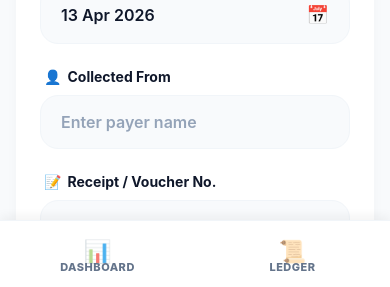
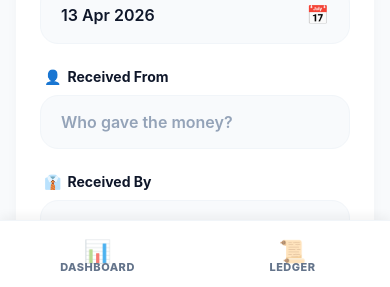
Before and after one commit to bugudiamshu/auditit-frontend, a React Native app: screen /TransactionEntry in a window 390 px wide. Shown: the part 554-841 px from the top of the page. Built offline with nearby package versions, Linux system fonts and the light colour scheme.

Commit message:
updated design

```diff
--- a/src/config/index.ts
+++ b/src/config/index.ts
@@ -1 +1 @@
-export const API_BASE_URL = 'http://192.168.0.210:8080/nitulabs/auditit/public/api';
+export const API_BASE_URL = 'http://192.168.31.148:8080/nitulabs/auditit/public/api';
--- a/src/hooks/useTransactionEntryForm.ts
+++ b/src/hooks/useTransactionEntryForm.ts
@@ -12,6 +12,7 @@ export type FormErrors = {
     amount?: string;
     transactionId?: string;
     personName?: string;
+    staffName?: string;
     general?: string;
 };
 
@@ -30,6 +31,7 @@ export const useTransactionEntryForm = (navigation: any, editItem?: any, orgCode
     const [paymentMode, setPaymentMode] = useState<PaymentMode>(editItem?.payment_mode || 'cash');
     const [transactionId, setTransactionId] = useState(editItem?.transaction_id || '');
     const [personName, setPersonName] = useState(editItem?.person_name || '');
+    const [staffName, setStaffName] = useState(editItem?.staff_name || '');
     const [amount, setAmount] = useState(editItem?.amount ? editItem.amount.toString() : '');
     const [remarks, setRemarks] = useState(editItem?.remarks || '');
     const [document, setDocument] = useState<Attachment | null>(null);
@@ -44,8 +46,12 @@ export const useTransactionEntryForm = (navigation: any, editItem?: any, orgCode
     const isEdit = !!editItem;
     const isLoading = isCreating || isUpdating;
 
-    const personLabel = type === 'income' ? 'Collected From' : 'Paid To';
-    const personPlaceholder = type === 'income' ? 'Enter payer name' : 'Enter recipient name';
+    const externalLabel = type === 'income' ? 'Received From' : 'Paid To';
+    const externalPlaceholder = type === 'income' ? 'Who gave the money?' : 'Who received the money?';
+
+    const internalLabel = type === 'income' ? 'Received By' : 'Paid By';
+    const internalPlaceholder = type === 'income' ? 'Who collected the cash?' : 'Who made the payment?';
+
     const amountHint = type === 'income' ? 'Amount received' : 'Amount paid out';
     const amountValue = (() => {
         const parsed = Number.parseFloat(amount);
@@ -62,7 +68,11 @@ export const useTransactionEntryForm = (navigation: any, editItem?: any, orgCode
         }
 
         if (!personName.trim()) {
-            nextErrors.personName = `${personLabel} is required.`;
+            nextErrors.personName = `${externalLabel} is required.`;
+        }
+
+        if (!staffName.trim()) {
+            nextErrors.staffName = `${internalLabel} is required.`;
         }
 
         if (paymentMode === 'online' && !transactionId.trim()) {
@@ -96,9 +106,17 @@ export const useTransactionEntryForm = (navigation: any, editItem?: any, orgCode
 
             if (field === 'personName') {
                 if (!value.trim()) {
-                    next.personName = `${personLabel} is required.`;
+                    next.personName = `${externalLabel} is required.`;
                 } else {
                     delete next.personName;
+                }
+            }
+
+            if (field === 'staffName') {
+                if (!value.trim()) {
+                    next.staffName = `${internalLabel} is required.`;
+                } else {
+                    delete next.staffName;
                 }
             }
 
@@ -111,7 +129,7 @@ export const useTransactionEntryForm = (navigation: any, editItem?: any, orgCode
             }
 
             next.general =
-                next.amount || next.personName || next.transactionId
+                next.amount || next.personName || next.staffName || next.transactionId
                     ? 'Please fix the highlighted fields before submitting.'
                     : undefined;
 
@@ -242,6 +260,7 @@ export const useTransactionEntryForm = (navigation: any, editItem?: any, orgCode
             formData.append('amount', amountValue);
             formData.append('payment_mode', paymentMode);
             formData.append('person_name', personName.trim());
+            formData.append('staff_name', staffName.trim());
 
             if (referenceNo.trim()) formData.append('reference_no', referenceNo.trim());
             if (paymentMode === 'online' && transactionId.trim()) formData.append('transaction_id', transactionId.trim());
@@ -282,13 +301,16 @@ export const useTransactionEntryForm = (navigation: any, editItem?: any, orgCode
         paymentMode,
         transactionId,
         personName,
+        staffName,
         amount,
         remarks,
         document,
         errors,
         isLoading,
-        personLabel,
-        personPlaceholder,
+        externalLabel,
+        externalPlaceholder,
+        internalLabel,
+        internalPlaceholder,
         amountHint,
         amountValue,
         showUploadChoice,
@@ -297,6 +319,7 @@ export const useTransactionEntryForm = (navigation: any, editItem?: any, orgCode
         setReferenceNo,
         setTransactionId,
         setPersonName,
+        setStaffName,
         setAmount,
         setRemarks,
         pickDocument,
--- a/src/screens/TransactionDetailScreen/TransactionDetailScreen.tsx
+++ b/src/screens/TransactionDetailScreen/TransactionDetailScreen.tsx
@@ -133,8 +133,16 @@ const TransactionDetailScreen = ({route, navigation}: any) => {
                     {/* DETAILS */}
                     <View style={styles.detailsCard}>
                         <View style={styles.detailRow}>
-                            <Text style={styles.detailLabel}>Recipient / Person</Text>
+                            <Text style={styles.detailLabel}>
+                                {transaction.type === 'income' ? 'Received From' : 'Paid To'}
+                            </Text>
                             <Text style={styles.detailValue}>{transaction.person_name}</Text>
+                        </View>
+                        <View style={styles.detailRow}>
+                            <Text style={styles.detailLabel}>
+                                {transaction.type === 'income' ? 'Received By' : 'Paid By'}
+                            </Text>
+                            <Text style={styles.detailValue}>{transaction.staff_name || 'Not recorded'}</Text>
                         </View>
                         <View style={styles.detailRow}>
                             <Text style={styles.detailLabel}>Transaction Type</Text>
--- a/src/screens/TransactionEntryScreen/TransactionEntryScreen.tsx
+++ b/src/screens/TransactionEntryScreen/TransactionEntryScreen.tsx
@@ -117,11 +117,11 @@ const TransactionEntryScreen = ({navigation, route}: any) => {
                             <View style={styles.inputGroup}>
                                 <View style={styles.labelRow}>
                                     <Text style={styles.labelIcon}>👤</Text>
-                                    <Text style={styles.label}>{form.personLabel}</Text>
+                                    <Text style={styles.label}>{form.externalLabel}</Text>
                                 </View>
                                 <TextInput
                                     style={styles.textInput}
-                                    placeholder={form.personPlaceholder}
+                                    placeholder={form.externalPlaceholder}
                                     placeholderTextColor={theme.colors.textMuted}
                                     value={form.personName}
                                     onChangeText={val => {
@@ -130,6 +130,24 @@ const TransactionEntryScreen = ({navigation, route}: any) => {
                                     }}
                                 />
                                 <FieldErrorText error={form.errors.personName} />
+                            </View>
+
+                            <View style={styles.inputGroup}>
+                                <View style={styles.labelRow}>
+                                    <Text style={styles.labelIcon}>👔</Text>
+                                    <Text style={styles.label}>{form.internalLabel}</Text>
+                                </View>
+                                <TextInput
+                                    style={styles.textInput}
+                                    placeholder={form.internalPlaceholder}
+                                    placeholderTextColor={theme.colors.textMuted}
+                                    value={form.staffName}
+                                    onChangeText={val => {
+                                        form.setStaffName(val);
+                                        form.updateFieldError('staffName', val);
+                                    }}
+                                />
+                                <FieldErrorText error={form.errors.staffName} />
                             </View>
 
                             <View style={[styles.inputGroup, {marginBottom: 0}]}>
--- a/src/store/baseQuery.ts
+++ b/src/store/baseQuery.ts
@@ -7,8 +7,8 @@ import {
 import { clearAuth } from '../store/authSlice';
 import AsyncStorage from "@react-native-async-storage/async-storage"; // Import clearAuth action
 
-export const BASE_URL = 'http://192.168.0.210:8888/nitulabs/auditit/api/public/api';
-export const BACKEND_URL = 'http://192.168.0.210:8888/nitulabs/auditit/api/public';
+export const BASE_URL = 'http://192.168.31.148:8888/nitulabs/auditit/api/public/api';
+export const BACKEND_URL = 'http://192.168.31.148:8888/nitulabs/auditit/api/public';
 
 export const baseQuery = fetchBaseQuery({
     baseUrl: BASE_URL,
```
